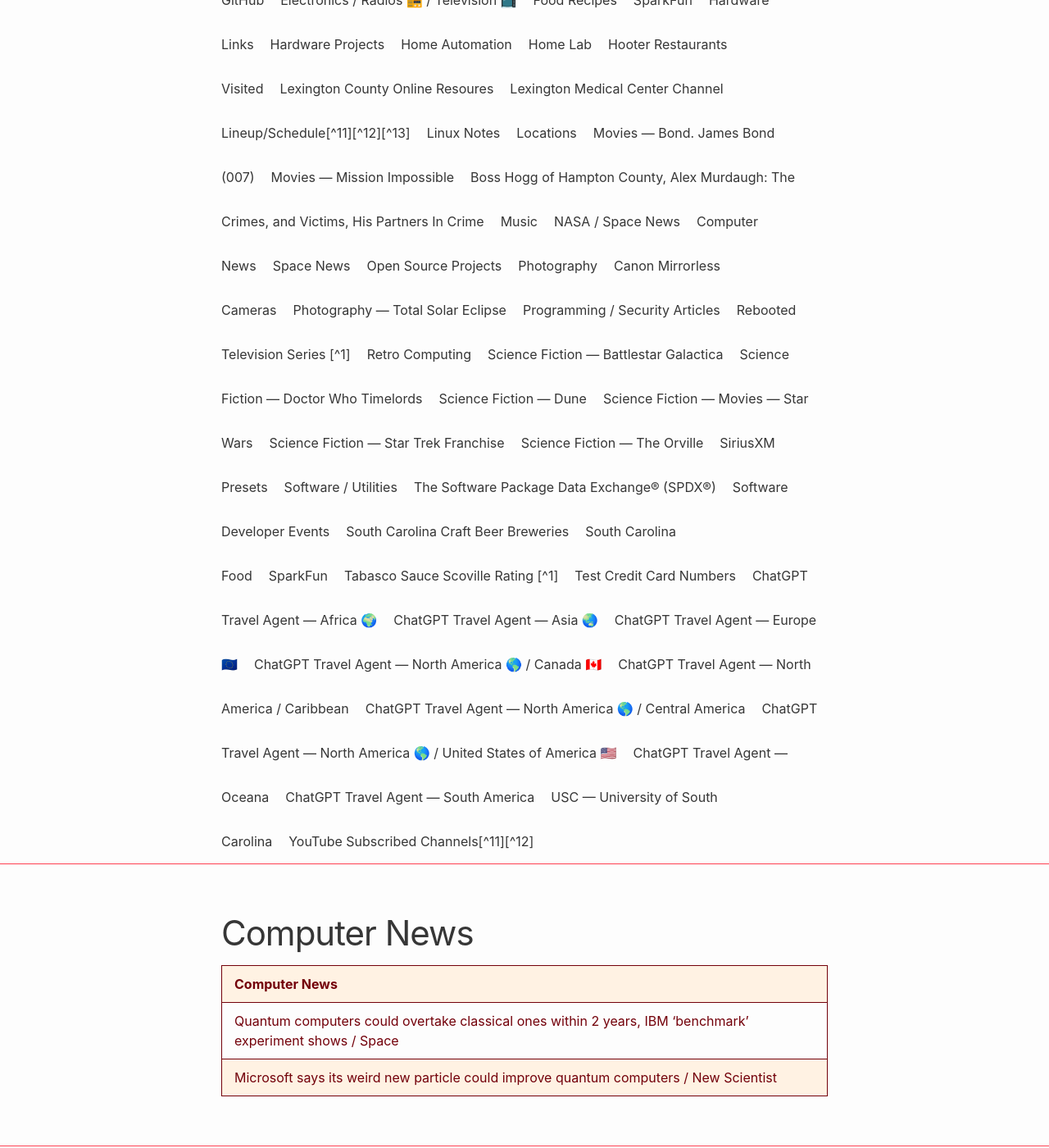
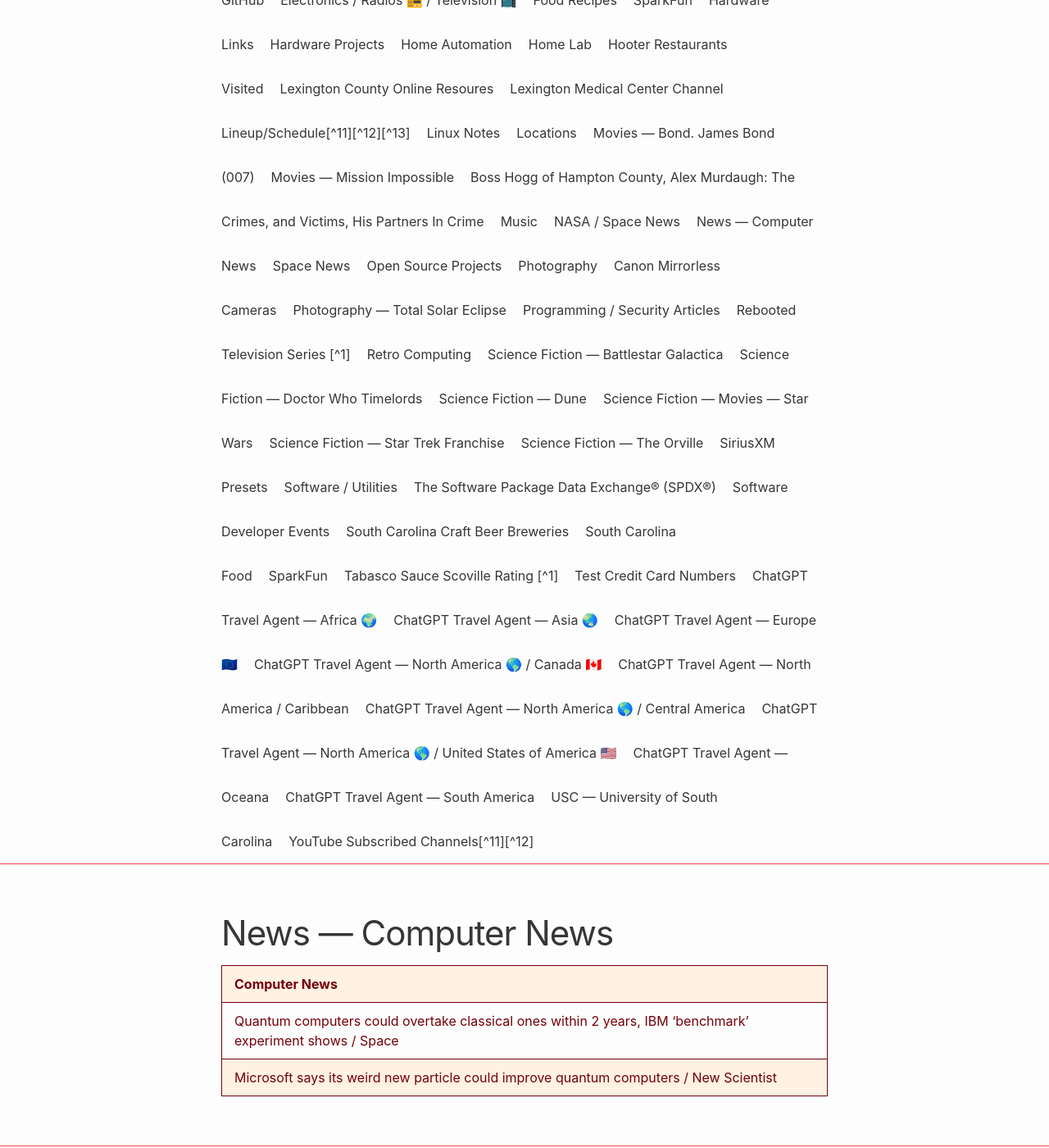
Before and after one commit to RalphHightower/RalphHightower, a Jekyll site: the page built from News/NewsComputers.md, in a window 1280 px wide and 1400 px high, scrolled down 410 px. Shown: the whole window at 82% size. Built offline with Jekyll 4.4.1, drawn with Linux system fonts in a browser that asks for light colours; our own code applies the rules of GitHub Pages for plain Markdown files.

Commit message:
[docs](doc): NewsComputers(change H1)

```diff
--- a/News/NewsComputers.md
+++ b/News/NewsComputers.md
@@ -1,4 +1,4 @@
-# Computer News
+# News — Computer News
 
 | Computer News |
 |---|
```
